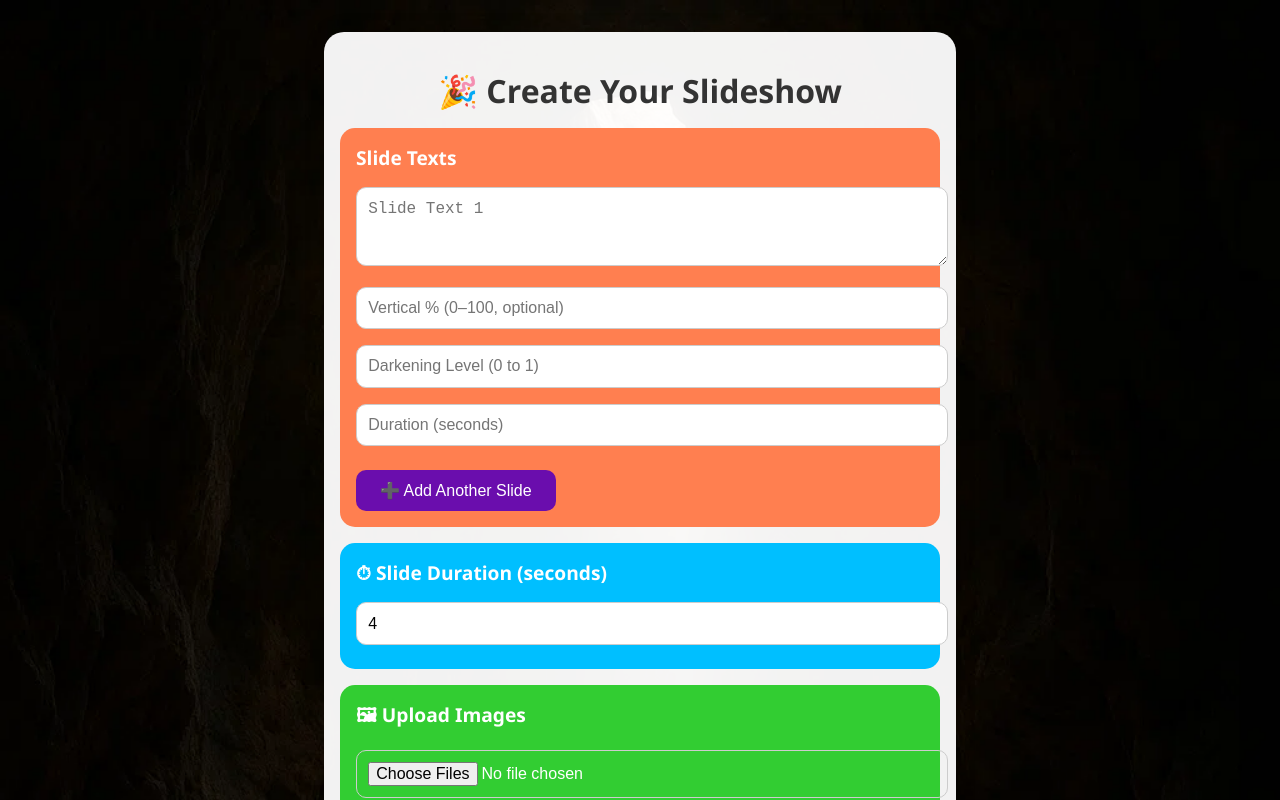
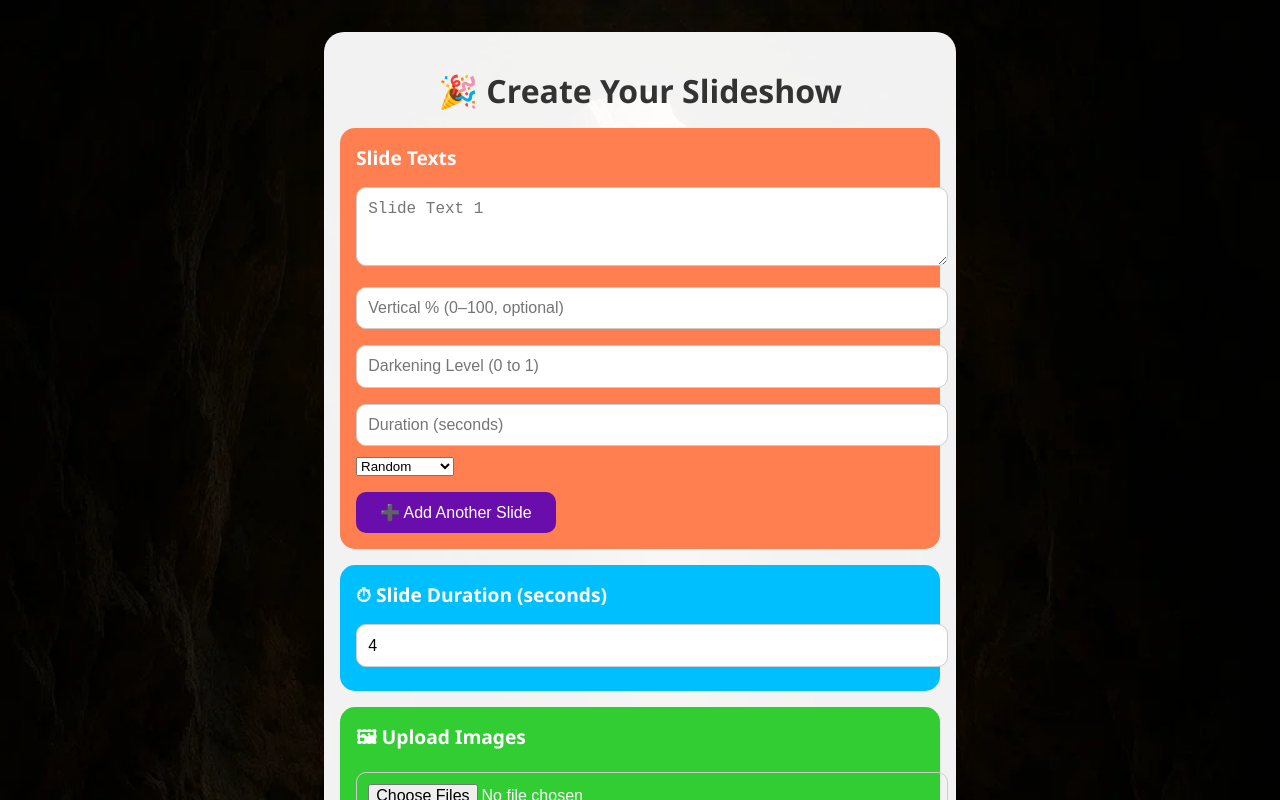
Before and after one commit to Jenadebashis/Slideshow-Generator, a React (Create React App) app in the folder frontend/: page / in a window 1280 px wide. Shown: the top 800 px of the page. Built offline with nearby package versions, Linux system fonts and the light colour scheme.

Commit message:
Add text transition selection and fix last slide timing

```diff
--- a/frontend/src/App.js
+++ b/frontend/src/App.js
@@ -1,13 +1,27 @@
 import React, { useState } from 'react';
 import axios from 'axios';
 import './App.css';
+
+const transitionOptions = [
+  'fade',
+  'slide_left',
+  'slide_right',
+  'slide_top',
+  'slide_bottom',
+  'zoom',
+  'typewriter',
+  'glitch',
+  'rotate',
+];
 
 function App() {
   const [images, setImages] = useState([]);
   const [music, setMusic] = useState(null);
   const [duration, setDuration] = useState(4);
   const [loading, setLoading] = useState(false);
-  const [slides, setSlides] = useState([{ text: '', position: '', darkening: '', duration: '' }]);
+  const [slides, setSlides] = useState([
+    { text: '', position: '', darkening: '', duration: '', transition: '' },
+  ]);
 
   const handleSlideChange = (index, field, value) => {
     const updated = [...slides];
@@ -25,6 +39,7 @@ function App() {
       formData.append('positions', slide.position);
       formData.append('darkening', slide.darkening);
       formData.append('duration', slide.duration); // May be blank
+      formData.append('transitions', slide.transition);
     });
     images.forEach(img => formData.append('images', img));
     if (music) formData.append('music', music);
@@ -89,9 +104,28 @@ function App() {
                 value={slide.duration}
                 onChange={(e) => handleSlideChange(i, 'duration', e.target.value)}
               />
+              <select
+                value={slide.transition}
+                onChange={(e) => handleSlideChange(i, 'transition', e.target.value)}
+              >
+                <option value="">Random</option>
+                {transitionOptions.map((opt) => (
+                  <option key={opt} value={opt}>
+                    {opt}
+                  </option>
+                ))}
+              </select>
             </div>
           ))}
-          <button type="button" onClick={() => setSlides([...slides, { text: '', position: '', darkening: '', duration: '' }])}>
+          <button
+            type="button"
+            onClick={() =>
+              setSlides([
+                ...slides,
+                { text: '', position: '', darkening: '', duration: '', transition: '' },
+              ])
+            }
+          >
             ➕ Add Another Slide
           </button>
         </div>
```
Also changed, not shown: 2 other files (tests, documents, lock files or other folders).
